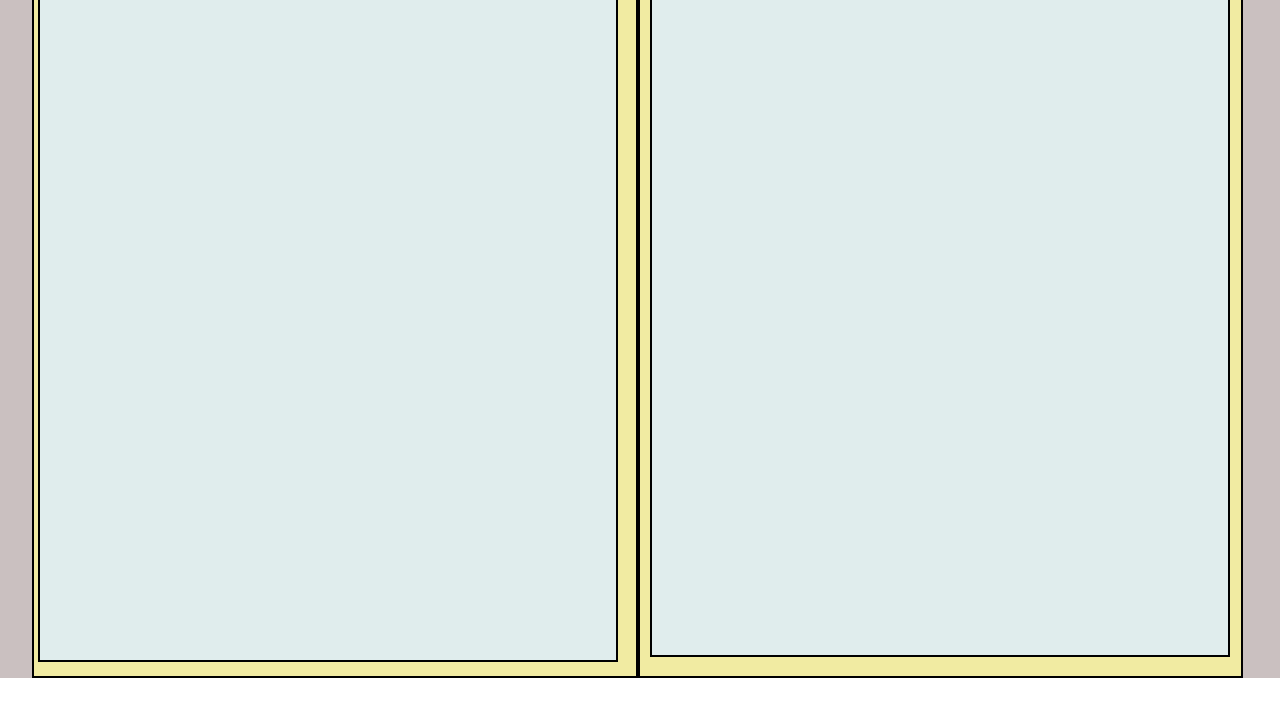
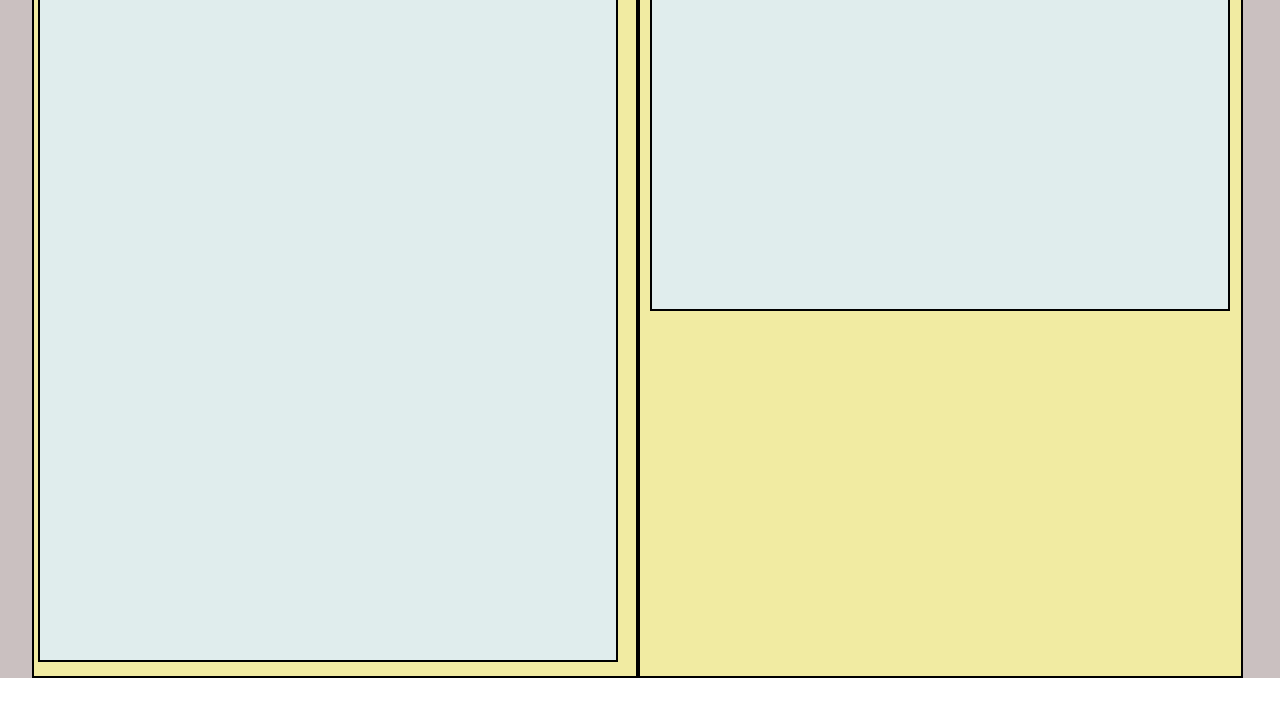
Before and after one commit to nileshmaddy27/Compiler1, a website: page index.html in a window 1280 px wide. Shown: the part 83-800 px from the top of the page. Drawn offline with nearby package versions, Linux system fonts and the light colour scheme.

Commit message:
Update style.css

```diff
--- a/public/style.css
+++ b/public/style.css
@@ -38,7 +38,18 @@
 }
 #input{
     border: 2px solid black;
-    height: 82vh;
+    height: 43%;
+    width: 45vw;
+    /* overflow-x: scroll; */
+    background-color: rgb(224, 237, 237);
+    /* overflow-x: scroll; */
+    overflow: scroll;
+    resize: none;
+
+}
+#output{
+    border: 2px solid black;
+    height: 44%;
     width: 45vw;
     /* overflow-x: scroll; */
     background-color: rgb(224, 237, 237);
```
